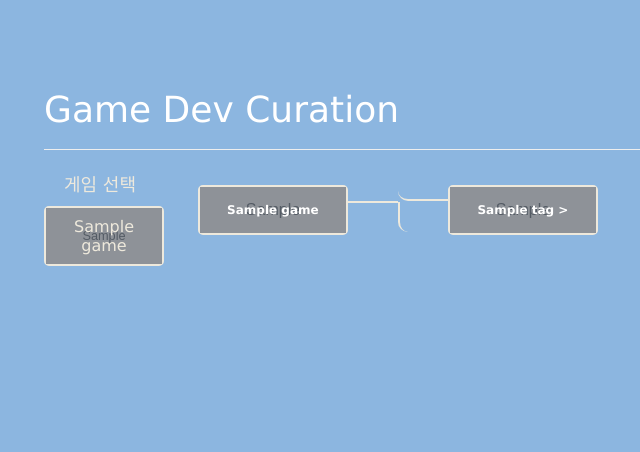
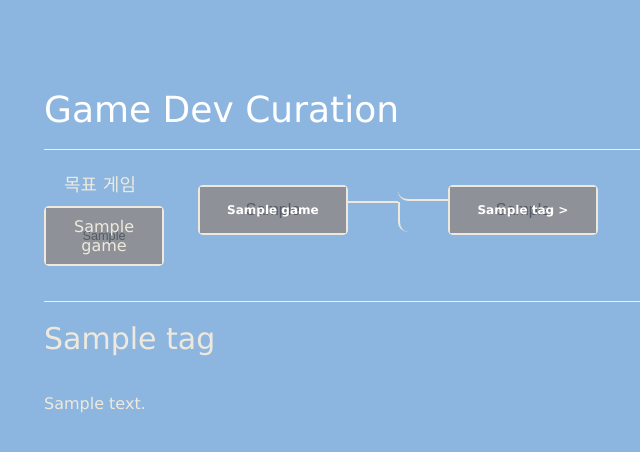
Before and after one commit to jeonse3875/GameDevCuration, a Django app: template devinfo/templates/devinfo/home.html in a window 1280 px wide. Shown: the top 452 px of the page, without its empty margins (6-646 px from the left). Run offline with Django 4.2, Linux system fonts and the light colour scheme; tables that the repository leaves empty hold one stand-in row (values such as "Sample post"); the template is opened without the code that fills it: values that come from a table or form of the project are taken from there, most other values are stand-ins (such as "Sample title", 1, 10 or a date in 2020); grey boxes marked "Sample" are stand-in pictures; some libraries are stand-ins or nearby versions.

Commit message:
기능: tag description 추가

```diff
--- a/devinfo/models.py
+++ b/devinfo/models.py
@@ -13,6 +13,7 @@ class Tag(models.Model):
     name = models.CharField(max_length=50)
     thumbnail = models.ImageField(upload_to="thumbnail",null=True,blank=True)
     children = models.ManyToManyField('Tag', blank=True)
+    description = models.TextField(max_length=500,null=False,blank=True)
 
     def __str__(self):
         return self.name
--- a/devinfo/static/css/devinfo.css
+++ b/devinfo/static/css/devinfo.css
@@ -38,6 +38,7 @@ button {
 
 .content-parent {
   display: flex;
+  margin-bottom: 30px;
 }
 
 .content-child1 {
@@ -81,7 +82,7 @@ button {
     color: #eee9dc;
     font: 16px Verdana, sans-serif;
     background: #8cb6e0;
-    user-select: none;
+    user-select: auto;
   }
 
   #wrapper {
--- a/devinfo/templates/devinfo/base.html
+++ b/devinfo/templates/devinfo/base.html
@@ -11,8 +11,8 @@
         <div class="page-header">
             <h1><a class="title-text" href="/">Game Dev Curation</a></h1>
         </div>
-                {% block content %}
-                {% endblock %}
+            {% block content %}
+            {% endblock %}
         </div>
     </body>
 </html>
--- a/devinfo/templates/devinfo/home.html
+++ b/devinfo/templates/devinfo/home.html
@@ -3,7 +3,7 @@
 {% block content %}
 <div class="content-parent">
     <div class="content-child1">
-        <p class="game-list-title">게임 선택</p>
+        <p class="game-list-title">목표 게임</p>
         {% for g in games %}
             <div class="game-block">
                 <button class="game-button" type="button" onclick="location.href='{% url 'devinfo' %}?game_id={{g.id}}'">
@@ -46,4 +46,11 @@
         </div>
     </div>
 </div>
+
+<hr/>
+<div>
+    <h2>{{cur_tag.name}}</h2>
+    <br>
+    <p>{{cur_tag.description|linebreaks}}</p>
+</div>
 {% endblock %}
--- a/devinfo/views.py
+++ b/devinfo/views.py
@@ -33,5 +33,10 @@ class DevInformationView(View):
         templateData["sel_tag"] = sel_tag
         templateData["sel_tag_url"] = sel_tag_url
 
+        try:
+            templateData["cur_tag"] = Tag.objects.get(id=cur_tag)
+        except Tag.DoesNotExist:
+            pass
+
         #print(templateData)
         return render(request,'devinfo/home.html', templateData)
```
Also changed, not shown: devinfo/migrations/0007_tag_description_alter_tag_children.py (added).
